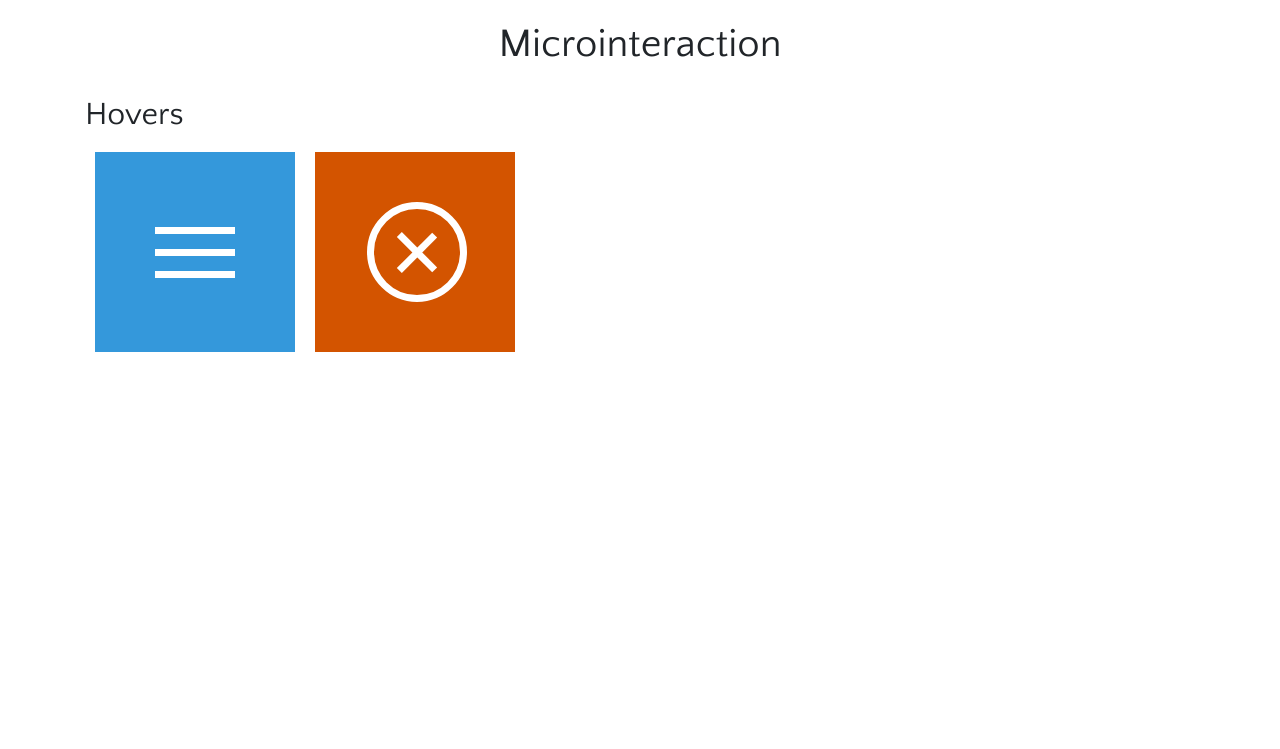
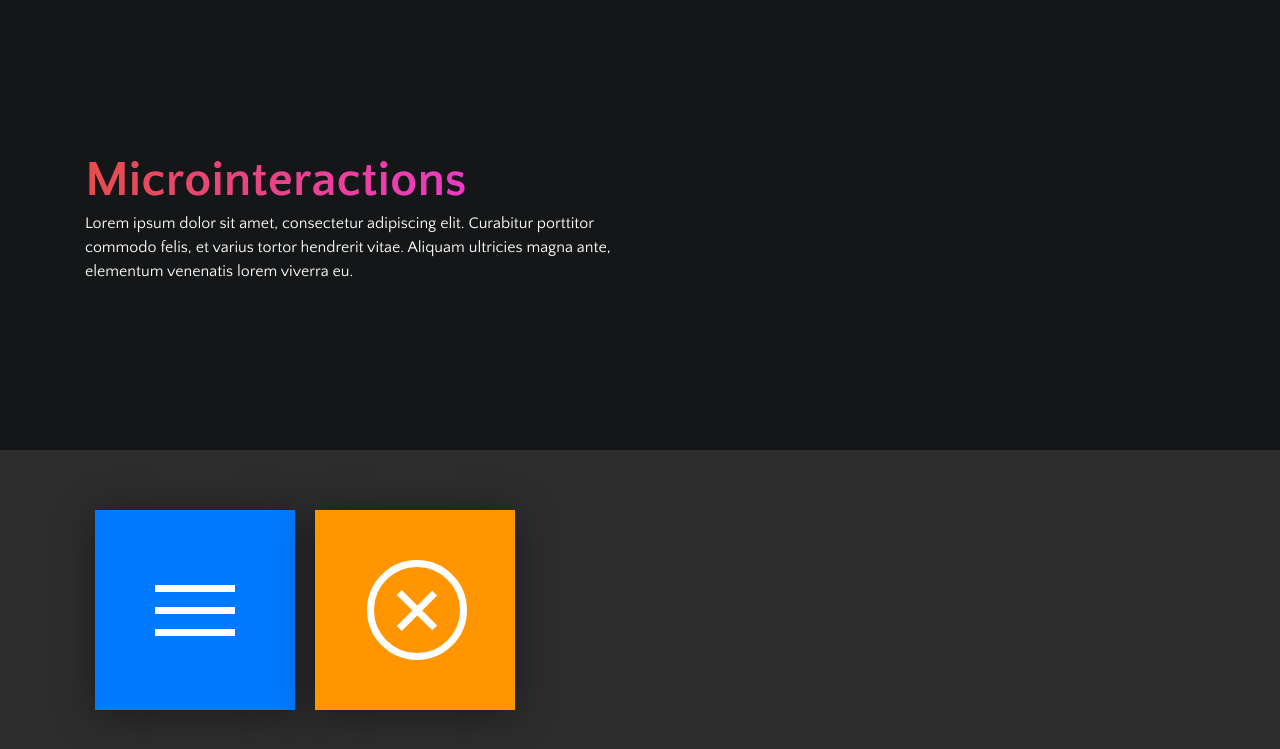
Before and after one commit to princecarlesalazar/microinteraction, a Jekyll site: the page built from index.html, in a window 1280 px wide. Shown: the top 749 px of the page. Built offline with Jekyll 4.4.1, drawn with Linux system fonts in a browser that asks for light colours.

Commit message:
updated porfolio's layout

```diff
--- /dev/null
+++ b/_includes/header.html
@@ -0,0 +1,10 @@
+<header class="container-fluid">
+    <section class="container h-100">
+        <div class="d-table h-100">
+            <div class="d-table-cell align-middle h-100">
+                <h1>Microinteractions</h1>
+                <p>Lorem ipsum dolor sit amet, consectetur adipiscing elit. Curabitur porttitor commodo felis, et varius tortor hendrerit vitae. Aliquam ultricies magna ante, elementum venenatis lorem viverra eu. </p>
+            </div>
+        </div>
+    </section>
+</header>
--- a/_layouts/home.html
+++ b/_layouts/home.html
@@ -6,6 +6,9 @@
         <meta charset="utf-8"/>
     </head>
     <body>
+        {% include header.html %}
+        <main>
         {{ content }}
+        </main>
     </body>
 </html>
--- a/index.html
+++ b/index.html
@@ -1,11 +1,8 @@
 ---
 layout: home
 ---
-<header class="container text-center">
-    <h1>Microinteraction</h1>
-</header>
 <div class="container">
-    <h2>Hovers</h2>
+    <!-- <h2 class="text-center">Hovers</h2> -->
     <div class="d-flex justify-content-start">
         <section class="sample-container d-table sample1 blue1">
             <div class="d-table-cell align-middle">
@@ -16,7 +13,7 @@
                 </section>
             </div>
         </section>
-        <section class="sample-container d-table sample2 orange2">
+        <section class="sample-container d-table sample2 orange1">
             <div class="d-table-cell align-middle">
                 <div class="circle d-table-cell align-middle">
                     <span></span>
```
Also changed, not shown: assets/css/components/general.scss (added, +43 -0 lines), assets/css/components/hovers.scss (added, +59 -0 lines), assets/css/main.scss (+6 -94 lines), assets/css/variables/variables.scss (added, +10 -0 lines), assets/css/main.css, 8 other files.
